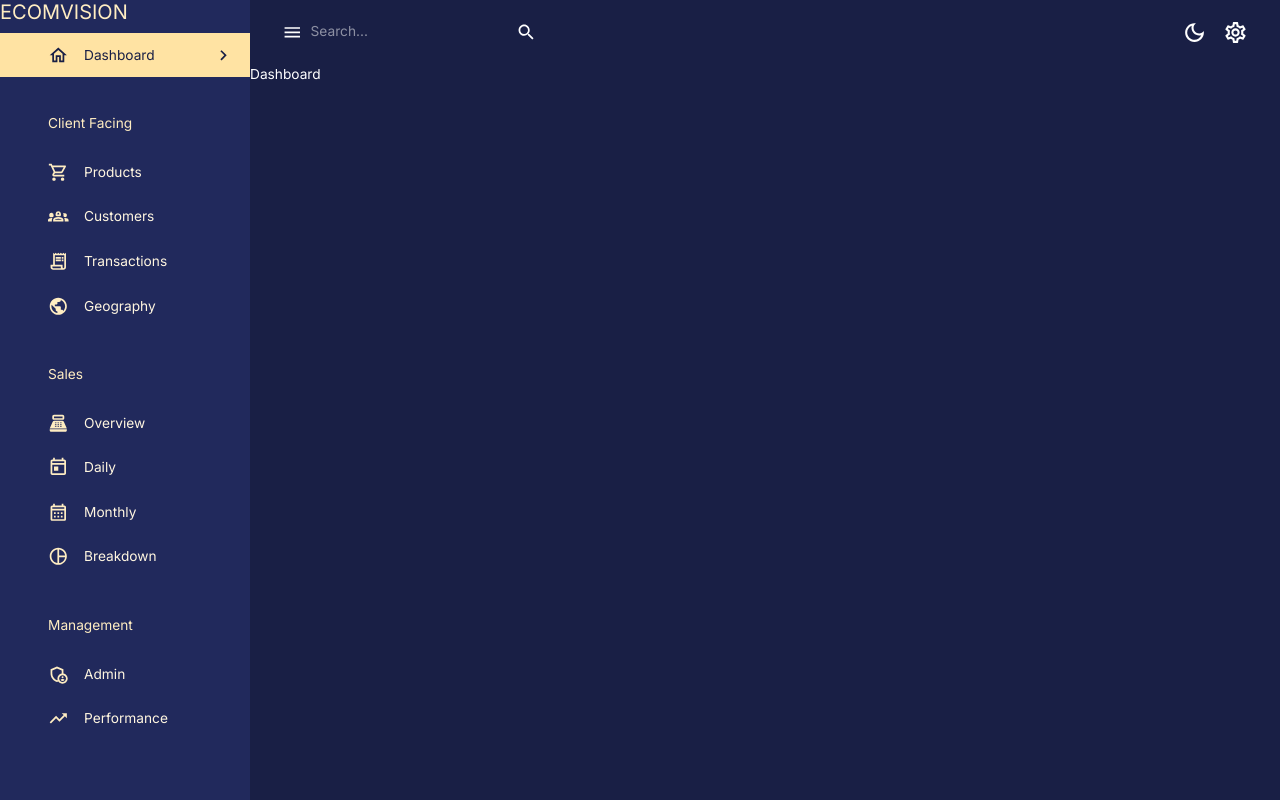
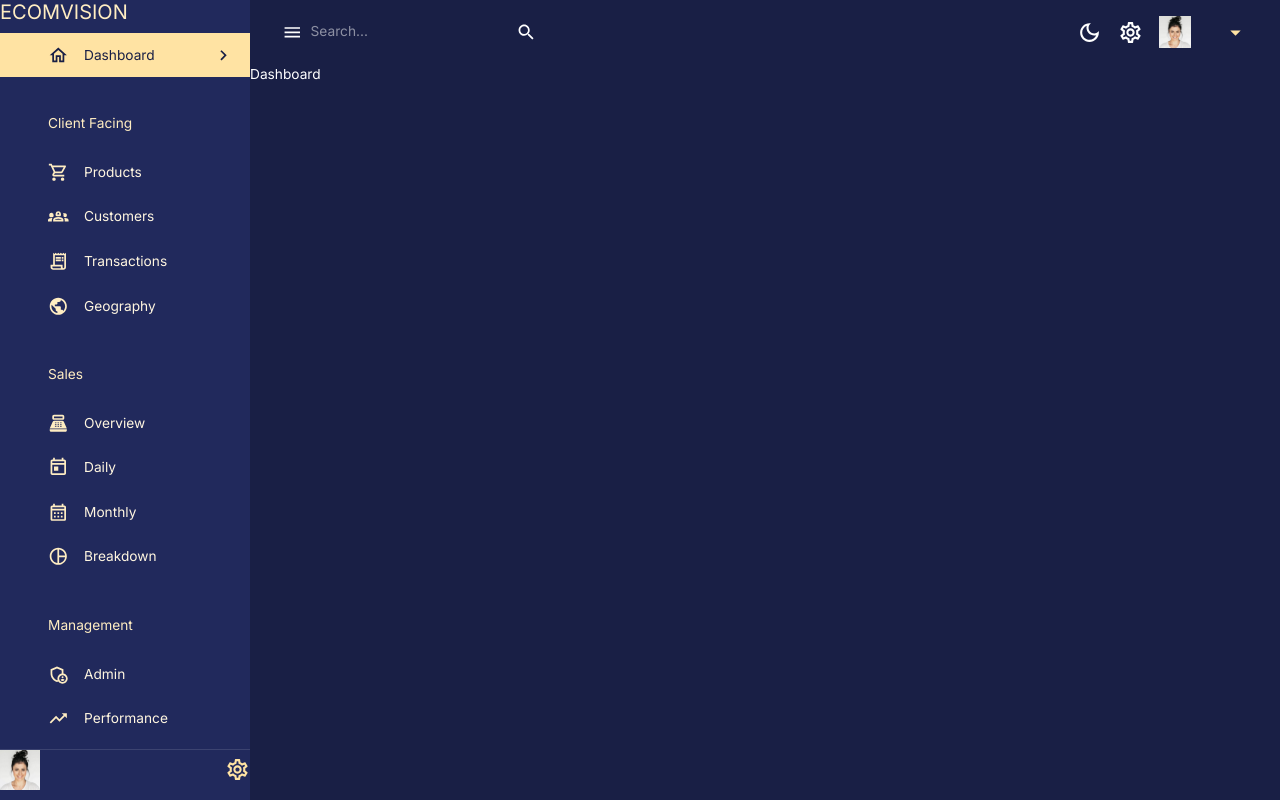
Before and after one commit to Hamskid1/Full-Stack-Dashboard-client-, a React (Create React App) app: page /dashboard in a window 1280 px wide. Built offline with nearby package versions, Linux system fonts and the light colour scheme; no server answers.

Commit message:
fininshing up my navbar and Sidebar

```diff
--- a/src/components/Navbar.jsx
+++ b/src/components/Navbar.jsx
@@ -4,21 +4,35 @@
   DarkModeOutlined,
   Menu as MenuIcon,
   Search,
+  SettingsOutlined,
   ArrowDropDownOutlined,
-  SettingsOutlined,
 } from "@mui/icons-material";
+import FlexBetween from "components/FlexBetween";
 import { useDispatch } from "react-redux";
 import { setMode } from "state";
-import FlexBetween from "components/FlexBetween";
 import profileImage from "assets/profile.jpeg";
-import { AppBar, IconButton, InputBase, Toolbar, useTheme } from "@mui/material";
+import {
+  AppBar,
+  Button,
+  Box,
+  Typography,
+  IconButton,
+  InputBase,
+  Toolbar,
+  Menu,
+  MenuItem,
+  useTheme,
+} from "@mui/material";
 
-const Navbar = ({
-  isSidebarOpen,
-  setIsSidebarOpen,
-}) => {
+const Navbar = ({ user, isSidebarOpen, setIsSidebarOpen }) => {
   const dispatch = useDispatch();
   const theme = useTheme();
+
+  const [anchorEl, setAnchorEl] = useState(null);
+  const isOpen = Boolean(anchorEl);
+  const handleClick = (event) => setAnchorEl(event.currentTarget);
+  const handleClose = () => setAnchorEl(null);
+
   return (
     <AppBar
       sx={{
@@ -27,7 +41,7 @@
         boxShadow: "none",
       }}
     >
-      <Toolbar sx={{ justifyContent: "space-between"  }}>
+      <Toolbar sx={{ justifyContent: "space-between" }}>
         {/* LEFT SIDE */}
         <FlexBetween>
           <IconButton onClick={() => setIsSidebarOpen(!isSidebarOpen)}>
@@ -45,6 +59,7 @@
             </IconButton>
           </FlexBetween>
         </FlexBetween>
+
         {/* RIGHT SIDE */}
         <FlexBetween gap="1.5rem">
           <IconButton onClick={() => dispatch(setMode())}>
@@ -57,6 +72,55 @@
           <IconButton>
             <SettingsOutlined sx={{ fontSize: "25px" }} />
           </IconButton>
+
+          <FlexBetween>
+            <Button
+              onClick={handleClick}
+              sx={{
+                display: "flex",
+                justifyContent: "space-between",
+                alignItems: "center",
+                textTransform: "none",
+                gap: "1rem",
+              }}
+            >
+              <Box
+                component="img"
+                alt="profile"
+                src={profileImage}
+                height="32px"
+                width="32px"
+                borderRadius="50%"
+                sx={{ objectFit: "cover" }}
+              />
+              <Box textAlign="left">
+                <Typography
+                  fontWeight="bold"
+                  fontSize="0.85rem"
+                  sx={{ color: theme.palette.secondary[100] }}
+                >
+                  {user.name}
+                </Typography>
+                <Typography
+                  fontSize="0.75rem"
+                  sx={{ color: theme.palette.secondary[200] }}
+                >
+                  {user.occupation}
+                </Typography>
+              </Box>
+              <ArrowDropDownOutlined
+                sx={{ color: theme.palette.secondary[300], fontSize: "25px" }}
+              />
+            </Button>
+            <Menu
+              anchorEl={anchorEl}
+              open={isOpen}
+              onClose={handleClose}
+              anchorOrigin={{ vertical: "bottom", horizontal: "center" }}
+            >
+              <MenuItem onClick={handleClose}>Log Out</MenuItem>
+            </Menu>
+          </FlexBetween>
         </FlexBetween>
       </Toolbar>
     </AppBar>
--- a/src/components/Sidebar.jsx
+++ b/src/components/Sidebar.jsx
@@ -114,14 +114,14 @@
         <Drawer
           open={isSidebarOpen}
           onClose={() => setIsSidebarOpen(false)}
-          variant={isNonMobile ? "persistent" : "temporary"}
+          variant="persistent"
           anchor="left"
           sx={{
             width: drawerWidth,
             "& .MuiDrawer-paper": {
               color: theme.palette.secondary[200],
               backgroundColor: theme.palette.background.alt,
-              boxSizing: "border-box",
+              boxSixing: "border-box",
               borderWidth: isNonMobile ? 0 : "2px",
               width: drawerWidth,
             },
@@ -193,7 +193,41 @@
             </List>
           </Box>
 
-
+          <Box position="absolute" bottom="2rem">
+            <Divider />
+            <FlexBetween textTransform="none" gap="1rem" m="1.5rem 2rem 0 3rem">
+              <Box
+                component="img"
+                alt="profile"
+                src={profileImage}
+                height="40px"
+                width="40px"
+                borderRadius="50%"
+                sx={{ objectFit: "cover" }}
+              />
+              <Box textAlign="left">
+                <Typography
+                  fontWeight="bold"
+                  fontSize="0.9rem"
+                  sx={{ color: theme.palette.secondary[100] }}
+                >
+                  {user.name}
+                </Typography>
+                <Typography
+                  fontSize="0.8rem"
+                  sx={{ color: theme.palette.secondary[200] }}
+                >
+                  {user.occupation}
+                </Typography>
+              </Box>
+              <SettingsOutlined
+                sx={{
+                  color: theme.palette.secondary[300],
+                  fontSize: "25px ",
+                }}
+              />
+            </FlexBetween>
+          </Box>
         </Drawer>
       )}
     </Box>
--- a/src/scenes/layout/index.jsx
+++ b/src/scenes/layout/index.jsx
@@ -4,14 +4,19 @@
 import { useSelector } from "react-redux";
 import Navbar from "components/Navbar";
 import Sidebar from "components/Sidebar";
+import { useGetUserQuery } from "state/api";
 
 const Layout = () => {
   const isNonMobile = useMediaQuery("(min-width: 600px)");
   const [isSidebarOpen, setIsSidebarOpen] = useState(true);
 
+  const userId = useSelector((state) => state.global.userId);
+  const { data } = useGetUserQuery(userId);
+
   return (
     <Box display={isNonMobile ? "flex" : "block"} width="100%" height="100%">
       <Sidebar
+        user={data || {}}
         isNonMobile={isNonMobile}
         drawerWidth="250px"
         isSidebarOpen={isSidebarOpen}
@@ -24,6 +29,7 @@
         }}
       >
         <Navbar
+          user={data || {}}
           isSidebarOpen={isSidebarOpen}
           setIsSidebarOpen={setIsSidebarOpen}
         />
```
